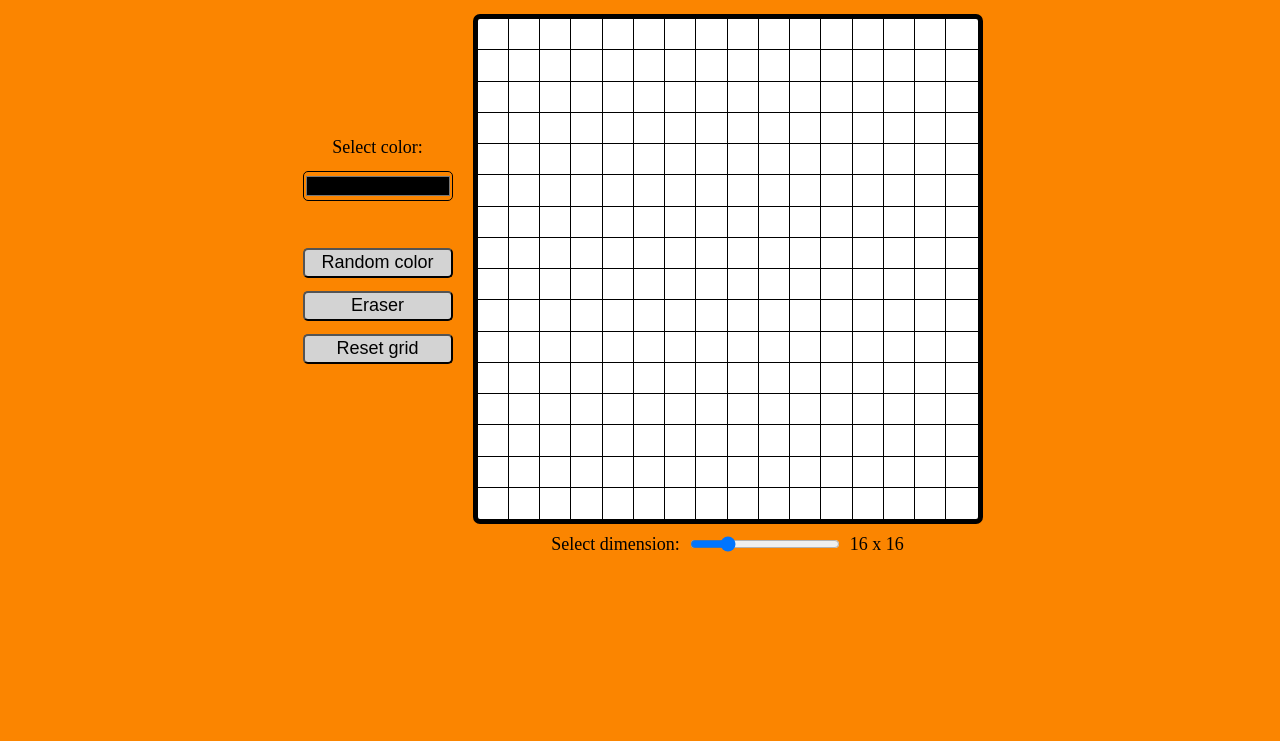
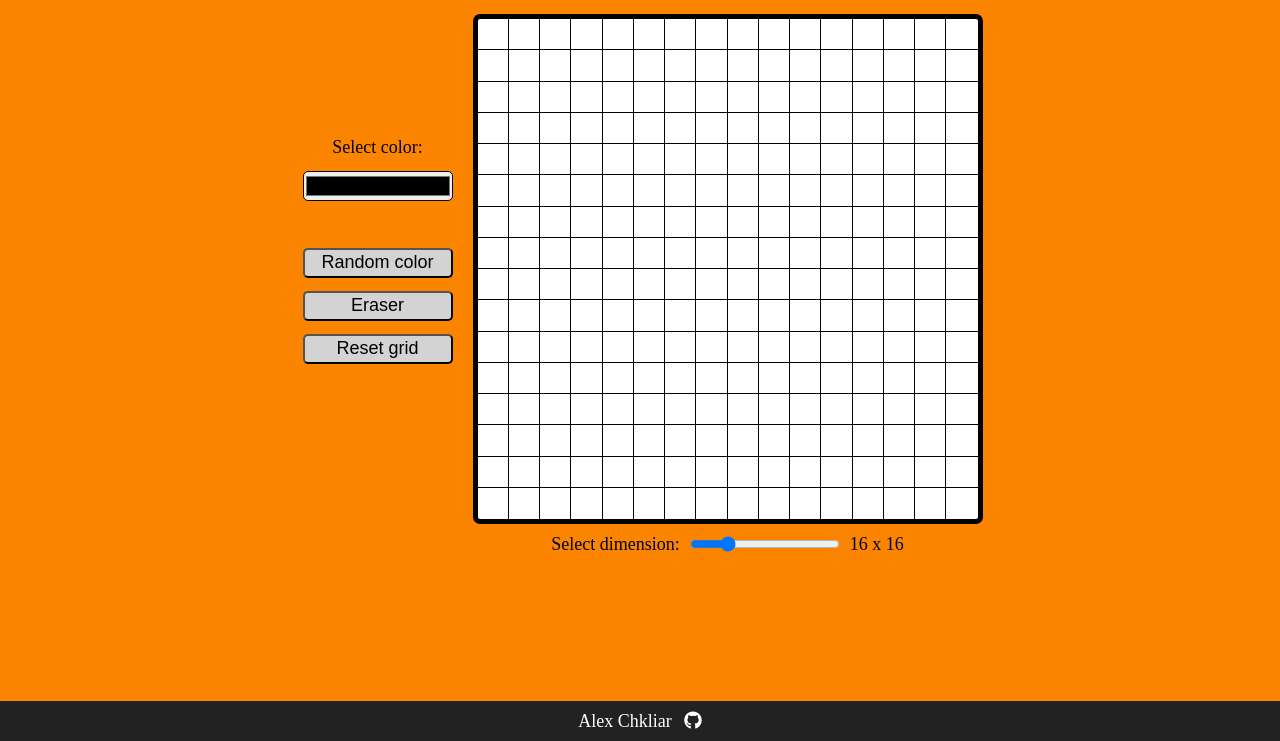
Before and after one commit to alexchkliar/etch-a-sketch, a plain HTML site: page index.html in a window 1280 px wide. Shown: the part 59-800 px from the top of the page. Drawn offline with Linux system fonts and the light colour scheme.

Commit message:
Added footer with logo

```diff
--- a/index.html
+++ b/index.html
@@ -7,11 +7,12 @@
   <title>Etch-a-sketch</title>
   <link rel="stylesheet" href="styles.css" />
   <script src="script.js" defer></script>
-
+  <script src="script.js" defer></script>
+  <script src="https://kit.fontawesome.com/3d190f4026.js" crossorigin="anonymous"></script>
 </head>
 
 <body>
-
+  <main>
     <div class="container">
       <div class="left-buttons">
         Select color:
@@ -30,8 +31,11 @@
         </div>
       </div>
     </div>
-
+  </main>
+  <footer>
+    Alex Chkliar
+    <a href="https://github.com/alexchkliar" class="fab fa-github"></a>
+  </footer>
 </body>
 
-
 </html>
--- a/styles.css
+++ b/styles.css
@@ -1,8 +1,12 @@
 *{
     margin:0;
     padding:0;
+    font-size: 18px;
+}
+
+main{
+    height: 95vh;
     background-color: #fb8500;
-    font-size: 18px;
 }
 
 .container{
@@ -67,3 +71,26 @@ button, input{
 button{
     background-color:#D3D3D3;
 }
+
+
+/* .major-container{
+    display: flex;
+    flex-direction: column;
+    justify-content: space-between;
+} */
+
+footer{
+    text-align: center;
+    background-color: #222222;
+    height: 5vh;
+    color: white;
+    margin: auto;
+    justify-content: center;
+    line-height:5vh;
+}
+
+a{
+    padding-left: 8px;
+    color:white;
+    text-decoration: none;
+}
```
Lines whose indentation alone changed are shown as unchanged.
